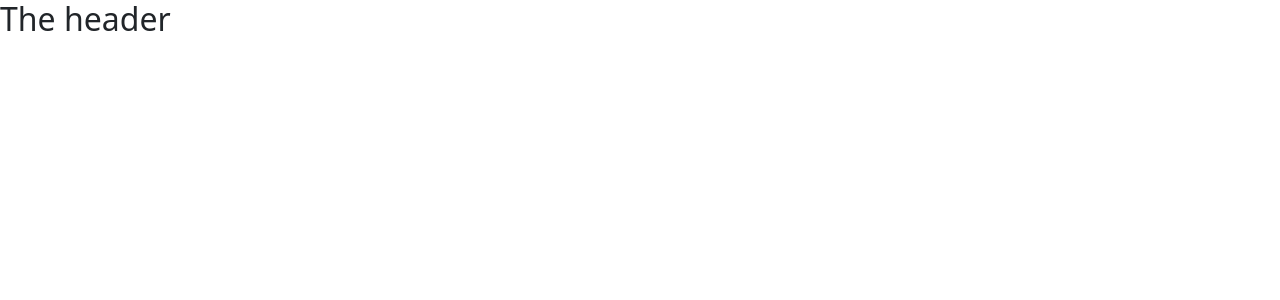
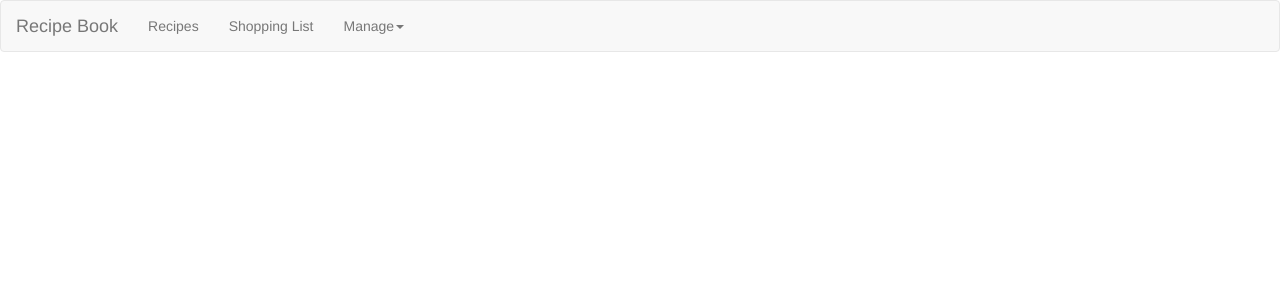
Before and after one commit to gmalheiro/angular-recipe-book, an Angular app: page / in a window 1280 px wide. Shown: the top 300 px of the page. Built offline with nearby package versions, Linux system fonts and the light colour scheme.

Commit message:
Changed style structure to css and header component is done

```diff
--- a/angular.json
+++ b/angular.json
@@ -7,7 +7,7 @@
       "projectType": "application",
       "schematics": {
         "@schematics/angular:component": {
-          "style": "scss"
+          "style": "css"
         }
       },
       "root": "",
@@ -24,13 +24,13 @@
               "zone.js"
             ],
             "tsConfig": "tsconfig.app.json",
-            "inlineStyleLanguage": "scss",
+            "inlineStyleLanguage": "css",
             "assets": [
               "src/favicon.ico",
               "src/assets"
             ],
             "styles": [
-              "./node_modules/bootstrap/scss/bootstrap.scss"
+              "./node_modules/bootstrap/dist/css/bootstrap.min.css"
             ],
             "scripts": []
           },
@@ -87,13 +87,13 @@
               "zone.js/testing"
             ],
             "tsConfig": "tsconfig.spec.json",
-            "inlineStyleLanguage": "scss",
+            "inlineStyleLanguage": "css",
             "assets": [
               "src/favicon.ico",
               "src/assets"
             ],
             "styles": [
-              "src/styles.scss"
+              "./node_modules/bootstrap/dist/css/bootstrap.min.css"
             ],
             "scripts": []
           }
--- a/package.json
+++ b/package.json
@@ -18,7 +18,7 @@
     "@angular/platform-browser": "^16.1.0",
     "@angular/platform-browser-dynamic": "^16.1.0",
     "@angular/router": "^16.1.0",
-    "bootstrap": "^5.3.0",
+    "bootstrap": "^3.4.1",
     "rxjs": "~7.8.0",
     "tslib": "^2.3.0",
     "zone.js": "~0.13.0"
--- a/src/app/app.component.ts
+++ b/src/app/app.component.ts
@@ -3,7 +3,7 @@
 @Component({
   selector: 'app-root',
   templateUrl: './app.component.html',
-  styleUrls: ['./app.component.scss']
+  styleUrls: ['./app.component.css']
 })
 export class AppComponent {
   title = 'recipe-book';
--- a/src/app/header/header.component.html
+++ b/src/app/header/header.component.html
@@ -1 +1,27 @@
-<h2>The header</h2>
+<div class="navbar navbar-default">
+    <div class="container-fluid">
+        <div class="navbar-header">
+            <div class="navbar-header">
+                <button type="button" class="navbar-toggle" (click)="collapsed = !collapsed">
+                    <span class="icon-bar" *ngFor="let iconBar of [1,2,3]" ></span>
+                </button>
+                <a routerLink="/" class="navbar-brand">Recipe Book</a>
+            </div>
+        </div>
+        <div class="navbar-collapse" [class.collapse]="collapsed" (window:resize)="collapsed = true" >
+            <ul class="nav navbar-nav">
+                <li><a href="#">Recipes</a></li>
+                <li><a href="#">Shopping List</a></li>
+            </ul>
+            <ul class="nav navbar-nav">
+                <li class="dropdown">
+                    <a href="" class="dropdown-toggle" role="button">Manage<span class="caret"></span></a>
+                    <ul class="dropdown-menu" >
+                        <li><a href="#">Save data</a></li>
+                        <li><a href="#">Fetch data</a></li>
+                    </ul>
+                </li>
+            </ul>
+        </div>
+    </div>
+</div>
--- a/src/app/header/header.component.ts
+++ b/src/app/header/header.component.ts
@@ -3,9 +3,9 @@
 @Component({
     selector: 'app-header',
     templateUrl: './header.component.html',
-    styleUrls: ['./header.component.scss']
+    styleUrls: ['./header.component.css']
 })
 
 export class HeaderComponent {
-
+    collapsed:boolean = true;
 }
```
Also changed, not shown: src/app/app.component.css (added), src/app/app.component.scss (deleted), src/app/header/header.component.css (added), src/app/header/header.component.scss (deleted), 1 other file (tests, documents, lock files or other folders).
